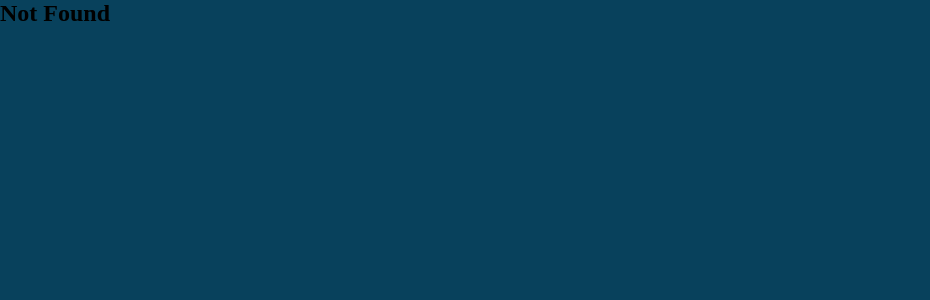
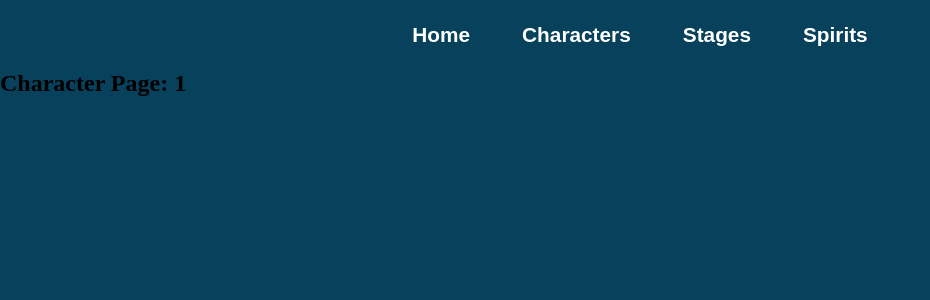
Before and after one commit to AnwarAsry/SMASH-BROS, a React (Vite) app: page /characters/1 in a window 1280 px wide. Before the commit this address had no page. Shown: the top 300 px of the page, without its empty margins (0-930 px from the left). Built offline with nearby package versions, Linux system fonts and the light colour scheme.

Commit message:
Fixed router page

```diff
--- /dev/null
+++ b/src/Pages/CharacterPage.tsx
@@ -0,0 +1,11 @@
+import { useParams } from "react-router-dom";
+
+function CharacterPage() {
+    const { id } = useParams();
+
+    return <>
+        <h2>Character Page: {id}</h2>
+    </>
+}
+
+export default CharacterPage;
--- a/src/Router.tsx
+++ b/src/Router.tsx
@@ -5,6 +5,7 @@ import Characters from "./Pages/Characters";
 import NotFound from "./Pages/NotFound";
 import Spirits from "./Pages/Spirits";
 import Stages from "./Pages/Stages";
+import CharacterPage from "./Pages/CharacterPage";
 
 export const router = createBrowserRouter(
     [
@@ -23,6 +24,10 @@ export const router = createBrowserRouter(
                     element: <Characters />,
                 },
                 {
+                    path: "/characters/:id",
+                    element: <CharacterPage />,
+                },
+                {
                     path: "/stages",
                     element: <Stages />,
                 },
--- a/src/components/Characters/CharacterCard.tsx
+++ b/src/components/Characters/CharacterCard.tsx
@@ -1,6 +1,7 @@
 import CharacterCardStyles from '@/styles/CharacterCard.module.scss';
 
 import { ICharacter } from '@/models/ICharacter';
+import { redirect } from 'react-router-dom';
 
 
 interface IChild {
@@ -9,7 +10,7 @@ interface IChild {
 
 export const CharacterCard = ({ character }: IChild) => {
     return <>
-        <div className={CharacterCardStyles.PlayerCard} data-fighterid={character.id}>
+        <div className={CharacterCardStyles.PlayerCard} onClick={() => redirect("/characters/" + character.id)}>
             <img className={CharacterCardStyles.PlayerCardPic} src={character.imgURL} alt={character.name} />
             <p className={CharacterCardStyles.PlayerCardName}>{character.name}</p>
         </div>
```
